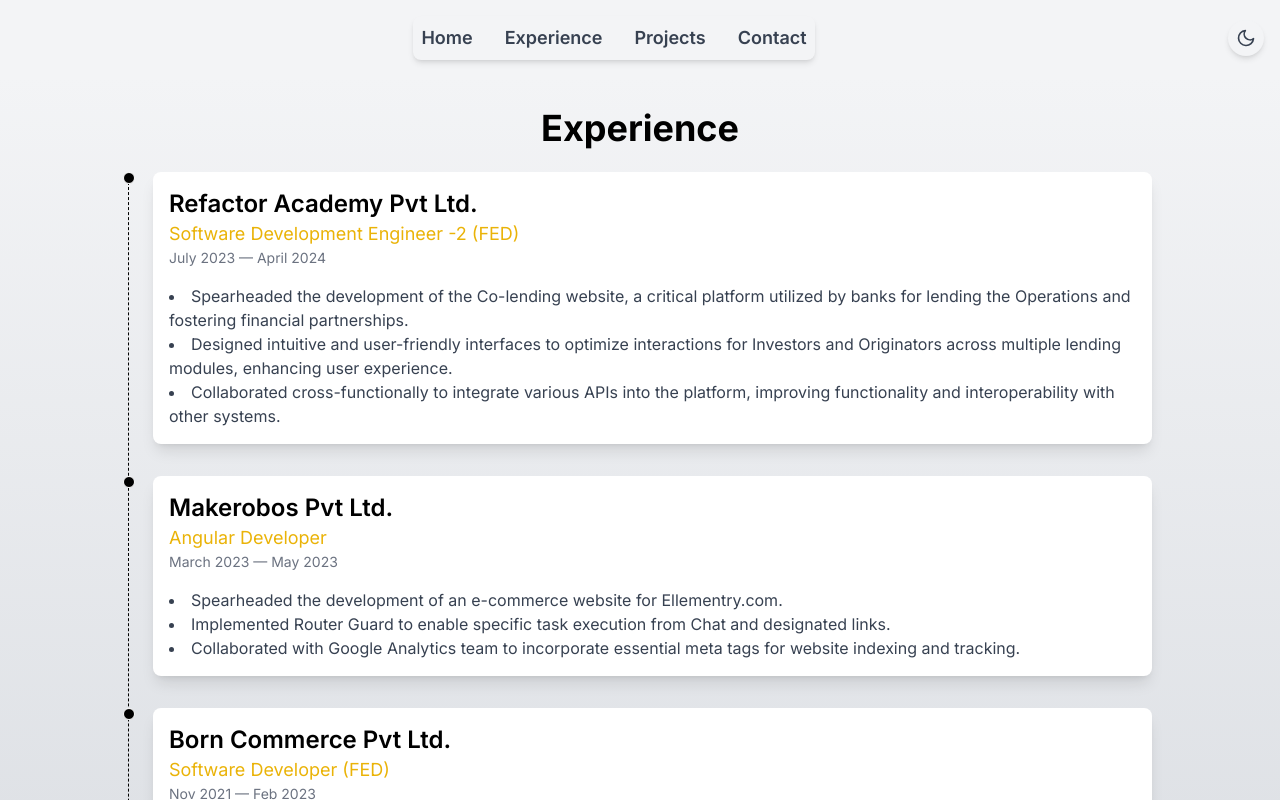
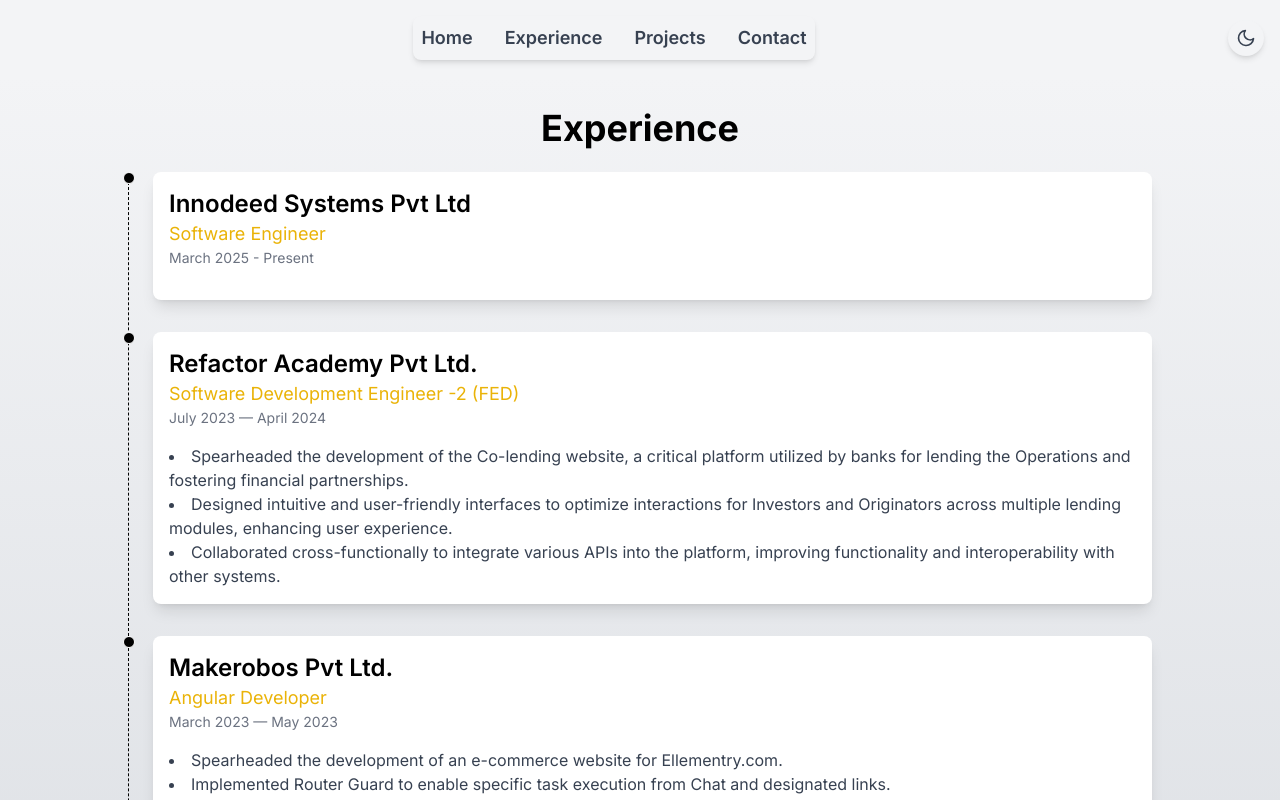
Before and after one commit to shubhamverma8991/portfolio2024, a React (Create React App) app: page /experience in a window 1280 px wide. Shown: the top 800 px of the page. Built offline with nearby package versions, Linux system fonts and the light colour scheme.

Commit message:
New Experience added

```diff
--- a/src/components/Experince.jsx
+++ b/src/components/Experince.jsx
@@ -2,17 +2,12 @@
 import { motion } from "framer-motion";
 
 const experiences = [
-  // {
-  //   company: "Ecoloop (FreeLance)",
-  //   title: "FrontEnd Developer",
-  //   duration: "May 2024 — Present",
-  //   details: [
-  //     "Built dynamic user interfaces using ReactJS, Angular, and modern CSS frameworks like TailwindCSS and Bootstrap.",
-  //     "Optimized website performance, achieving significant improvements in loading times and SEO rankings.",
-  //     "Delivered pixel-perfect UI designs by translating Figma and Adobe XD mockups into functional components.",
-  //     "Effectively managed multiple projects, ensuring timely delivery without compromising quality or functionality.",
-  //   ],
-  // },
+  {
+    company: "Innodeed Systems Pvt Ltd",
+    title: "Software Engineer",
+    duration: "March 2025 - Present",
+    details: [],
+  },
   {
     company: "Refactor Academy Pvt Ltd.",
     title: "Software Development Engineer -2 (FED)",
```
